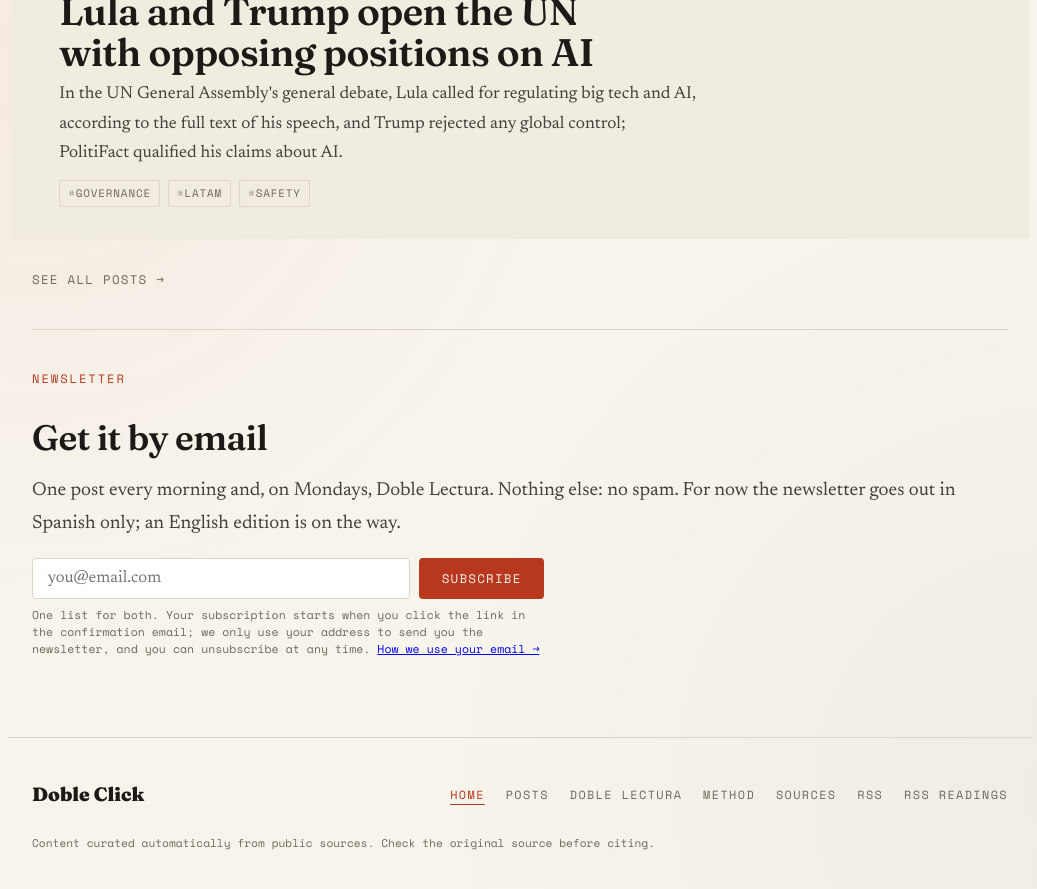
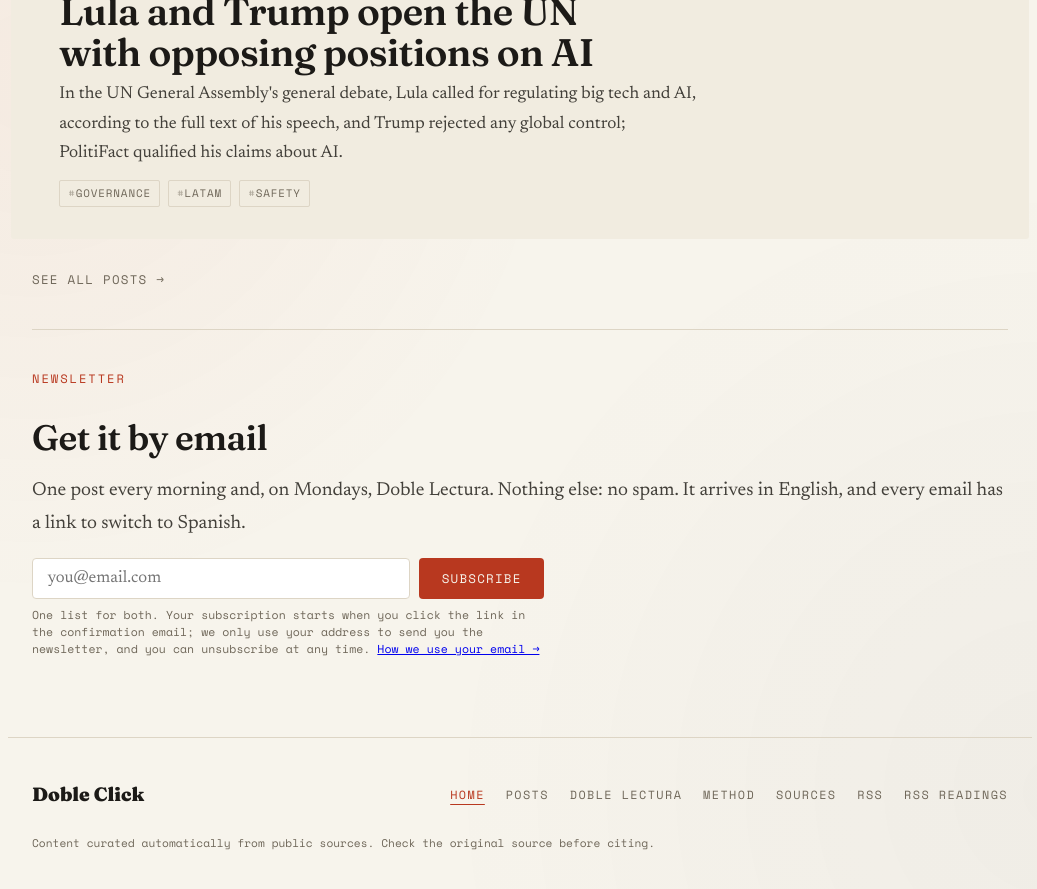
Before and after one commit to jaguridi/doble-click-blog, a Jekyll site: the page built from en/index.md, in a window 1280 px wide and 900 px high, scrolled down 3564 px. Shown: the top 889 px of the window, without its empty margins (120-1157 px from the left). Built offline with Jekyll 4.4.1, drawn with Linux system fonts in a browser that asks for light colours.

Commit message:
Newsletter bilingue: textos del sitio para la edicion en ingles del correo
Quien se suscribe desde /en/ recibe el newsletter en ingles (el Apps Script nuevo guarda
lang en la planilla). Se quita el aviso de 'solo en espanol' y Privacidad dice que tambien
se guarda el idioma. Mergear despues de desplegar el Apps Script bilingue.

Co-Authored-By: Claude Opus 5.5 <noreply@anthropic.com>

```diff
--- a/_data/i18n.yml
+++ b/_data/i18n.yml
@@ -220,9 +220,9 @@ en:
     nota: "One list for both. Your subscription starts when you click the link in the confirmation email; we only use your address to send you the newsletter, and you can unsubscribe at any time."
     nota_about: "We only use your address to send you the newsletter, and you can unsubscribe at any time."
     nota_enlace: "How we use your email →"
-    # La versión en inglés del newsletter todavía no existe: se dice antes de que alguien
-    # se suscriba esperando otra cosa.
-    idioma_newsletter: "For now the newsletter goes out in Spanish only; an English edition is on the way."
+    # Quien se suscribe desde /en/ queda en inglés (el formulario manda lang=en y el Apps
+    # Script lo guarda en la planilla). Se dice antes de suscribirse.
+    idioma_newsletter: "It arrives in English, and every email has a link to switch to Spanish."
   entrada:
     min_lectura: min read
     aviso_auto: "Generated automatically · sources linked · no prior human review"
@@ -291,7 +291,7 @@ en:
     intro: "Every Monday we take a paper or a policy report and read it slowly: first <strong>what it says</strong>, and then <strong>what it means from Latin America</strong>. It is the unhurried companion to the daily blog."
     proximas: Coming up
     vacio: The first reading is coming soon.
-    cierre: 'Doble Lectura comes out on Mondays. If you''d rather get it by email, <a href="/en/#suscribete">subscribe to the newsletter</a> (in Spanish for now).'
+    cierre: 'Doble Lectura comes out on Mondays. If you''d rather get it by email, <a href="/en/#suscribete">subscribe to the newsletter</a>.'
     cierre_rss: "Doble Lectura RSS →"
     cierre_rss_texto: "The weekly feed for this section, with readings only: daily blog posts aren't included."
   fuentes:
--- a/_includes/form_suscripcion.html
+++ b/_includes/form_suscripcion.html
@@ -6,9 +6,9 @@ El .sub-ok es la región viva del formulario: nace con el mensaje de éxito escr
 y oculto —así, sin JavaScript, no aparece nunca— y el script de default.html lo
 vacía al cargar para ir contando el estado real del envío. Ver ahí el detalle.
 
-Desde inglés se manda además `lang=en`. El Apps Script de hoy no lo lee (envía un solo
-newsletter, en español), pero así, el día que exista la edición en inglés, basta con
-que lo guarde: quien se suscribió desde /en/ ya viene marcado.
+Desde inglés se manda además `lang=en`: el Apps Script lo guarda en la columna `idioma`
+de la planilla y desde ahí ese suscriptor recibe la edición en inglés (/en/feed.xml y
+/en/feed-lecturas.xml). Sin `lang`, queda en español.
 {%- endcomment -%}
 <form class="sub-form" action="{{ site.newsletter_endpoint }}" method="post" target="sub-sink">
   <input class="sub-input" type="email" name="email" placeholder="{{ t.suscripcion.placeholder }}" required aria-label="{{ t.suscripcion.aria_correo }}">
--- a/en/about.md
+++ b/en/about.md
@@ -51,14 +51,14 @@ The project is run by **José Guridi**, a researcher. Doble Click is a personal
 
 ## Newsletter
 
-Would you rather get it by email? You receive each morning's post and, on Mondays, Doble Lectura: it is a single list, you subscribe once and get both. Before it starts we send you a single email to confirm, and your subscription begins when you click it. **For now the newsletter goes out in Spanish only**; an English edition is on the way.
+Would you rather get it by email? You receive each morning's post and, on Mondays, Doble Lectura: it is a single list, you subscribe once and get both. Before it starts we send you a single email to confirm, and your subscription begins when you click it. If you subscribe from this English edition, **you get it in English**, a little after the Spanish one, once the translation is published; every email has a link to switch languages.
 
 {% include idioma.html %}{% include form_suscripcion.html %}
 <p class="sub-note">{{ t.suscripcion.nota_about }} <a href="{{ t.url.about | relative_url }}#privacidad">{{ t.suscripcion.nota_enlace }}</a></p>
 
 ## Privacy {#privacidad}
 
-Your email is stored in a **private Google spreadsheet (Sheets)** managed by the person who runs this blog. There is nothing else behind it: no marketing platform, no profiling, no tracking of who opens what.
+Your email is stored, along with the language you want to receive it in, in a **private Google spreadsheet (Sheets)** managed by the person who runs this blog. There is nothing else behind it: no marketing platform, no profiling, no tracking of who opens what.
 
 We use it **exclusively** to send you the newsletter. We don't share it with anyone or use it for anything else.
 
```
Also changed, not shown: about.md (+2 -2 lines), README.md.
